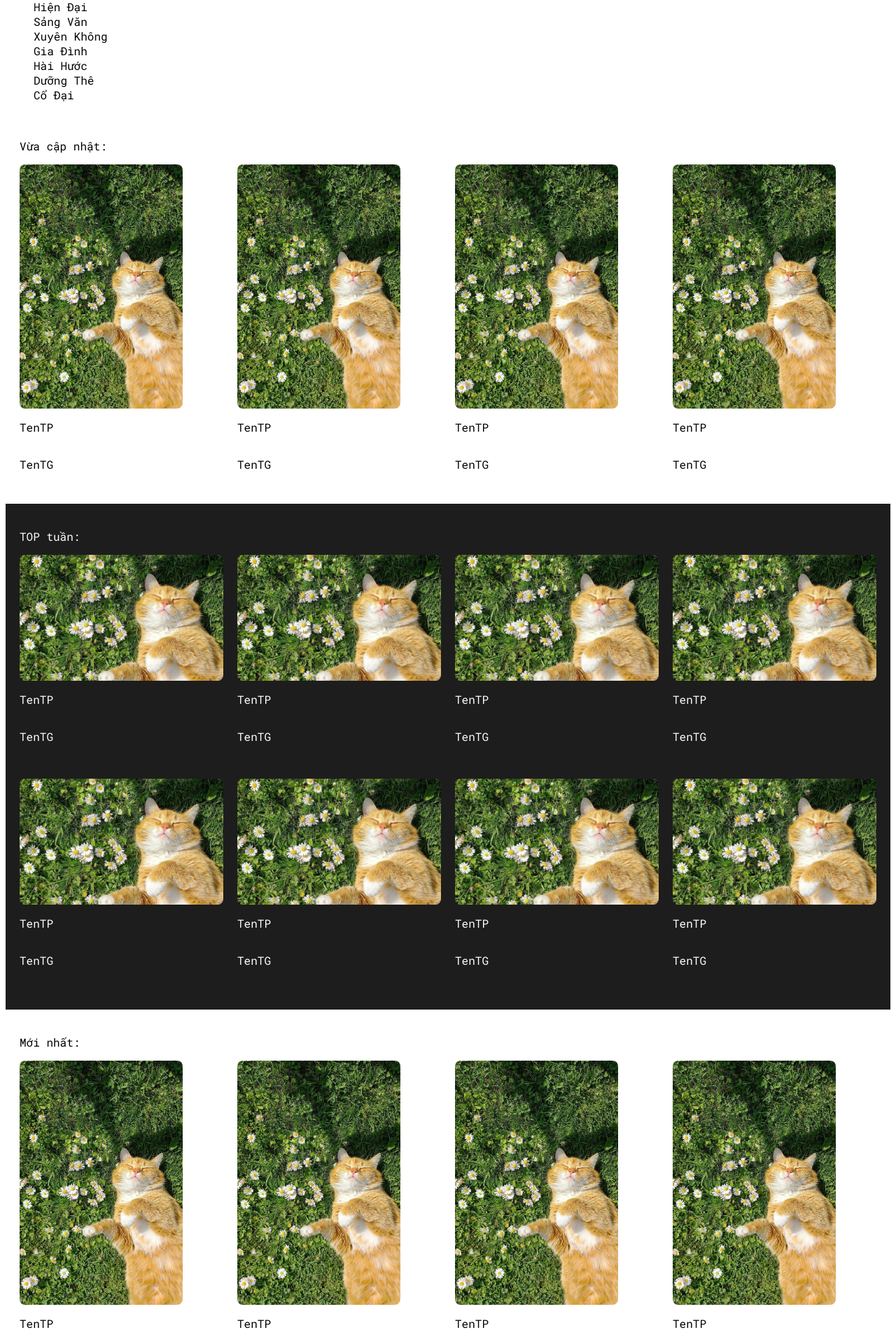
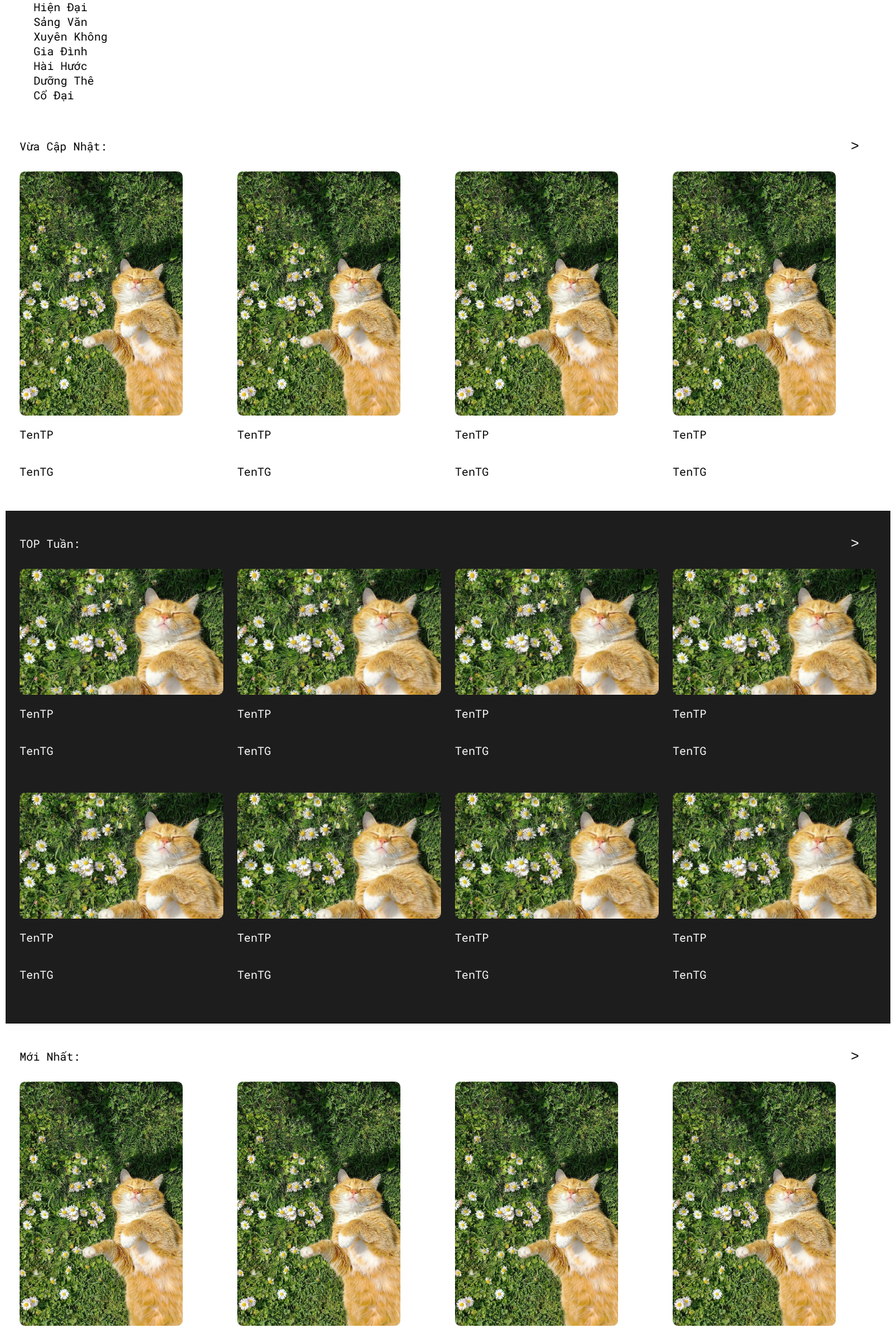
Before and after one commit to Chivisakata/wentruyenchu-root, a PHP site: page /home.html in a window 1280 px wide. Shown: the part 252-2153 px from the top of the page at 70% size. Run offline with PHP 8.4, Linux system fonts and the light colour scheme.

Commit message:
add:  add "mostLoved" , finish home meu.

```diff
--- a/home.html
+++ b/home.html
@@ -45,9 +45,11 @@
                 </div>
 
 <!----MỚI UPDATE---->
-
                 <div class="justUpdate">
-                    <p>Vừa cập nhật:</p>
+                    <div>
+                        <p>Vừa Cập Nhật:</p>
+                        <button>></button>
+                    </div>
                     <div class="wrapper">
                         <div>
                             <img src="images/placeholder.jpg">
@@ -88,8 +90,13 @@
                     </div>
                 </div>
 
+<!----TOP tuần---->
                 <div class="topOTW">
-                    <p>TOP tuần:</p>
+                    <div>
+                        <p>TOP Tuần:</p>
+                        <button>></button>
+                    </div>
+
                     <div class="wrapper">
                         <div>
                             <img src="images/placeholder.jpg">
@@ -137,7 +144,11 @@
 
 <!----MỚI NHẤT---->
                 <div class="newest">
-                    <p>Mới nhất:</p>
+                    <div>
+                        <p>Mới Nhất:</p>
+                        <button>></button>
+                    </div>
+
                     <div class="wrapper">
                         <div>
                             <img src="images/placeholder.jpg">
@@ -178,25 +189,64 @@
                     </div>
                 </div>
 
+<!----YÊU THÍCH NHẤT-->
+                <div class="mostLoved">
+                    <div>
+                        <p>TOP Yêu Thích:</p>
+                        <button>></button>
+                    </div>
 
-<!--TOP YÊU THÍCH-->
-<!--TOP YÊU THÍCH-->
-<!--TOP YÊU THÍCH-->
-<!--TOP YÊU THÍCH-->
-<!--TOP YÊU THÍCH-->
-<br>
-<br>
-<h2>[THIS IS A BREAK BETWEEN]</h2>
-<br>
-<br>
-<!--TOP YÊU THÍCH-->
-<!--TOP YÊU THÍCH-->
-<!--TOP YÊU THÍCH-->
-<!--TOP YÊU THÍCH-->
-<!--TOP YÊU THÍCH-->
+                    <div class="wrapper">
+                        <div>
+                            <img src="images/placeholder.jpg">
+                            <p>TenTP</p>
+                            <p>TenTG</p>
+                        </div>
+                        <div>
+                            <img src="images/placeholder.jpg">
+                            <p>TenTP</p>
+                            <p>TenTG</p>
+                        </div>
+                        <div>
+                            <img src="images/placeholder.jpg">
+                            <p>TenTP</p>
+                            <p>TenTG</p>
+                        </div>
+                        <div>
+                            <img src="images/placeholder.jpg">
+                            <p>TenTP</p>
+                            <p>TenTG</p>
+                        </div>
+                        <div>
+                            <img src="images/placeholder.jpg">
+                            <p>TenTP</p>
+                            <p>TenTG</p>
+                        </div>
+                        <div>
+                            <img src="images/placeholder.jpg">
+                            <p>TenTP</p>
+                            <p>TenTG</p>
+                        </div>
+                        <div>
+                            <img src="images/placeholder.jpg">
+                            <p>TenTP</p>
+                            <p>TenTG</p>
+                        </div>
+                        <div>
+                            <img src="images/placeholder.jpg">
+                            <p>TenTP</p>
+                            <p>TenTG</p>
+                        </div>
+                    </div>
+                </div>
 
+<!-----Truyện Full-->
                 <div class="fullNovel">
-                    <p>Truyện Full:</p>
+                    <div>
+                        <p>Truyện Full:</p>
+                        <button>></button>
+                    </div>
+
                     <div class="wrapper">
                         <div>
                             <img src="images/placeholder.jpg">
--- a/style.css
+++ b/style.css
@@ -71,11 +71,61 @@ body
 
 
 /* Just Update Menu */
-.justUpdate, .newest, .fullNovel, .topOTW {
+.justUpdate, .newest, .fullNovel, .topOTW, .mostLoved {
     display: flex;
     flex-direction: column;
     padding: 20px;
     overflow-wrap: break-word;
+}
+
+.justUpdate > div:first-child,
+.newest > div:first-child,
+.fullNovel > div:first-child,
+.topOTW > div:first-child,
+.mostLoved > div:first-child
+{
+    display:flex;
+    flex-direction: row;
+    justify-content: space-between;
+    padding-bottom:10px;
+}
+.justUpdate > div button,
+.newest > div button,
+.fullNovel > div button,
+.topOTW > div button,
+.mostLoved > div button
+{
+    width:5%;
+    height:auto;
+    font-size: 20px;
+    border:none;
+    border-radius:30px;
+    background-color: white;
+}
+
+.topOTW > div button, .mostLoved > div button
+{
+    background-color: rgb(29,29,29);
+    color:white;
+}
+
+.justUpdate > div button:hover,
+.newest > div button:hover,
+.fullNovel > div button:hover,
+.topOTW > div button:hover,
+.mostLoved > div button:hover
+{
+    cursor: pointer;
+    background-color: rgba(0, 0, 0, 0.1);
+}
+.justUpdate > div button:active,
+.newest > div button:active,
+.fullNovel > div button:active,
+.topOTW > div button:active,
+.mostLoved > div button:active
+{
+    cursor: pointer;
+    background-color: rgba(0, 0, 0, 0.2);
 }
 
 
@@ -122,12 +172,12 @@ body
     }
 }
 
-.topOTW
+.topOTW, .mostLoved
 {
     background-color: rgb(29,29,29);
     color:white;
 }
-.topOTW .wrapper
+.topOTW .wrapper, .mostLoved .wrapper
 {
     display: flex;
     flex-direction: row;
@@ -136,11 +186,11 @@ body
     overflow-x: visible;
     flex-wrap: wrap;
 }
-.topOTW .wrapper div
+.topOTW .wrapper div, .mostLoved .wrapper div
 {
     height: 300px;
 }
-.topOTW img
+.topOTW img, .mostLoved img
 {
     width:100%;
     height:60%;
```
